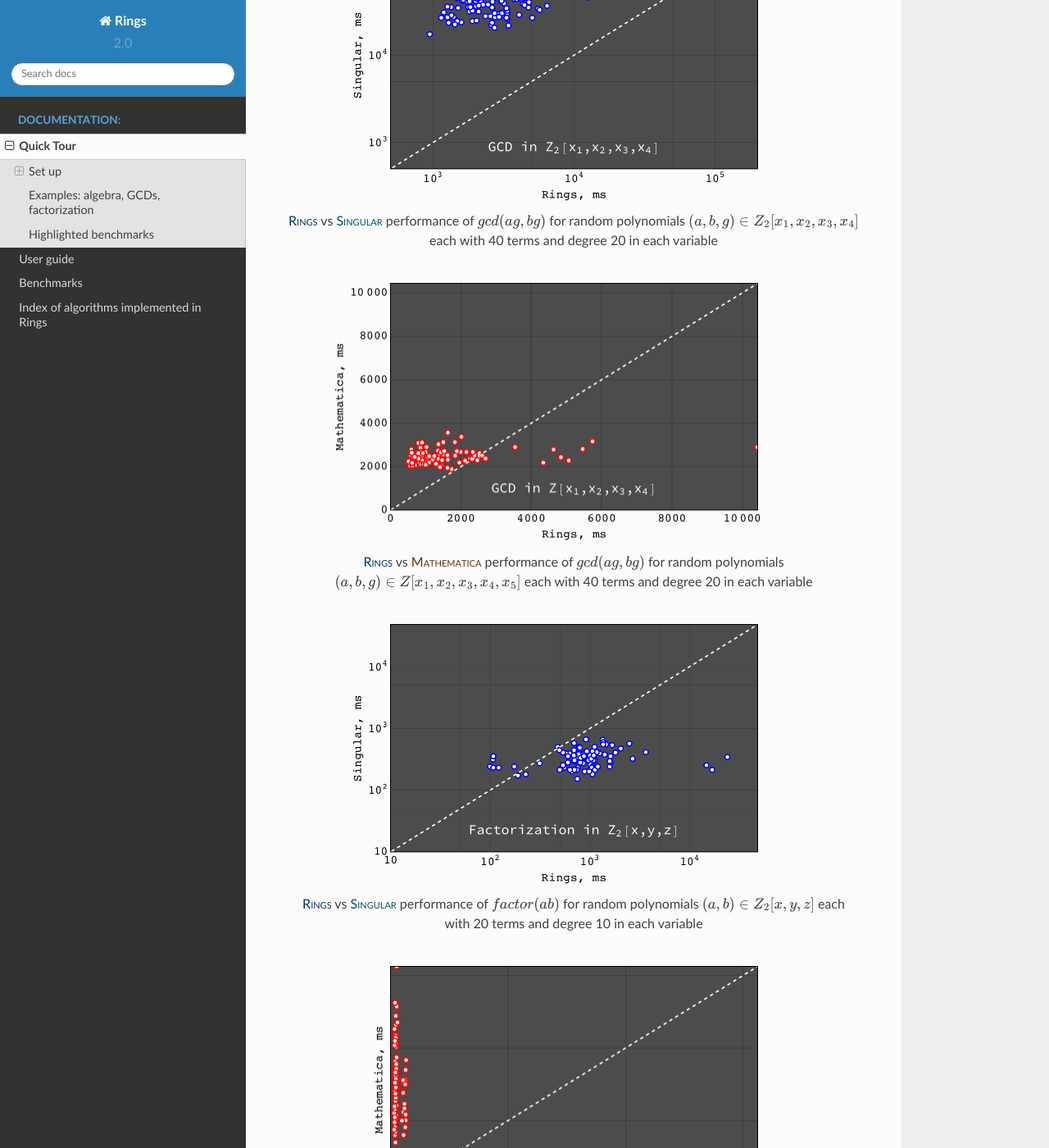
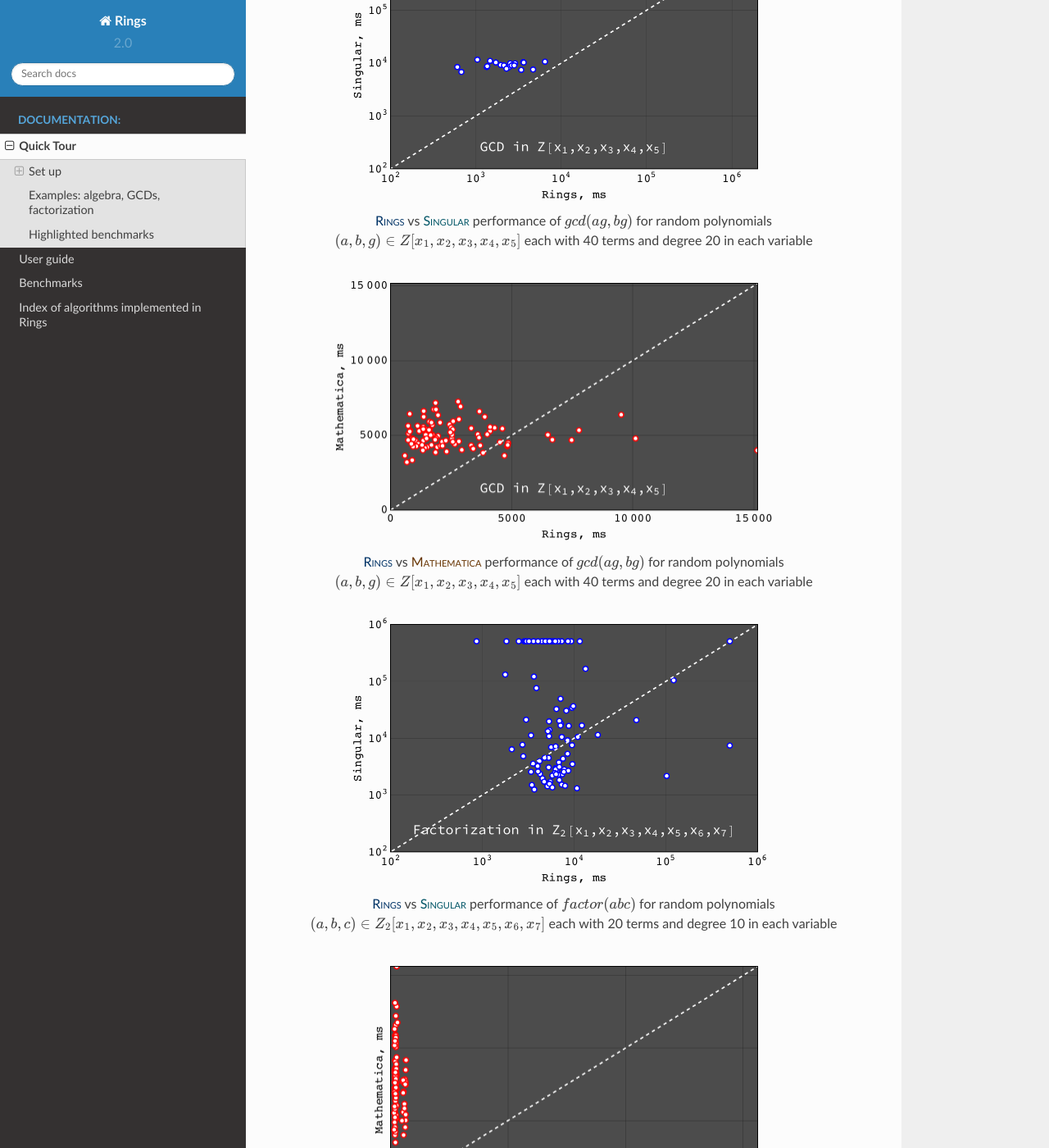
Before and after one commit to PoslavskySV/rings, a Sphinx documentation site: the page built from doc/quickstart.rst, in a window 1280 px wide and 1400 px high, scrolled down 7493 px. Shown: the whole window at 82% size. Built offline with Sphinx 7.4.7 and the Read the Docs theme 2.0.0, drawn with Linux system fonts in a browser that asks for light colours; some of the changed text lies outside the part shown.

Commit message:
Update documentation.

```diff
--- a/doc/quickstart.rst
+++ b/doc/quickstart.rst
@@ -631,15 +631,15 @@ Full benchmarks can be found at :ref:`ref-benchmarks` page. Benchmarks presented
  - `FLINT <http://www.flintlib.org>`_ (version 2.5.2_1)
 
 
-.. figure:: _static/gcd_z2_4vars_rings_vs_singular.png
+.. figure:: _static/gcd_z_5vars_rings_vs_singular.png
    :scale: 50%
    :align: center
 
    ..
 
-   |Rings| vs |Singular| performance of :math:`gcd(a g, b g)` for random polynomials :math:`(a, b, g) \in Z_2[x_1,x_2,x_3,x_4]` each with 40 terms and degree 20 in each variable
+   |Rings| vs |Singular| performance of :math:`gcd(a g, b g)` for random polynomials :math:`(a, b, g) \in Z[x_1,x_2,x_3,x_4,x_5]` each with 40 terms and degree 20 in each variable
 
-.. figure:: _static/gcd_z_4vars_rings_vs_wolfram.png
+.. figure:: _static/gcd_z_5vars_rings_vs_wolfram.png
    :scale: 50%
    :align: center
 
@@ -647,13 +647,13 @@ Full benchmarks can be found at :ref:`ref-benchmarks` page. Benchmarks presented
 
    |Rings| vs |Mathematica| performance of :math:`gcd(a g, b g)` for random polynomials :math:`(a, b, g) \in Z[x_1,x_2,x_3,x_4,x_5]` each with 40 terms and degree 20 in each variable
 
-.. figure:: _static/factor_z2_3vars_rings_vs_singular.png
+.. figure:: _static/factor_z2_7vars_rings_vs_singular.png
    :scale: 50%
    :align: center
 
    ..
 
-   |Rings| vs |Singular| performance of :math:`factor(a b)` for random polynomials :math:`(a, b) \in Z_2[x,y,z]` each with 20 terms and degree 10 in each variable
+   |Rings| vs |Singular| performance of :math:`factor(a b c)` for random polynomials :math:`(a, b, c) \in Z_2[x_1,x_2,x_3,x_4,x_5,x_6,x_7]` each with 20 terms and degree 10 in each variable
 
 
 .. figure:: _static/factor_z_3vars_rings_vs_wolfram.png
@@ -662,7 +662,7 @@ Full benchmarks can be found at :ref:`ref-benchmarks` page. Benchmarks presented
 
    ..
 
-   |Rings| vs |Mathematica| performance of :math:`factor(a b)` for random polynomials :math:`(a, b) \in Z[x,y,z]` each with 20 terms and degree 10 in each variable
+   |Rings| vs |Mathematica| performance of :math:`factor(a b c)` for random polynomials :math:`(a, b, c) \in Z[x,y,z]` each with 20 terms and degree 10 in each variable
 
 
 .. figure:: _static/bench_fac_uni_Zp_flint_ntl.png
```
